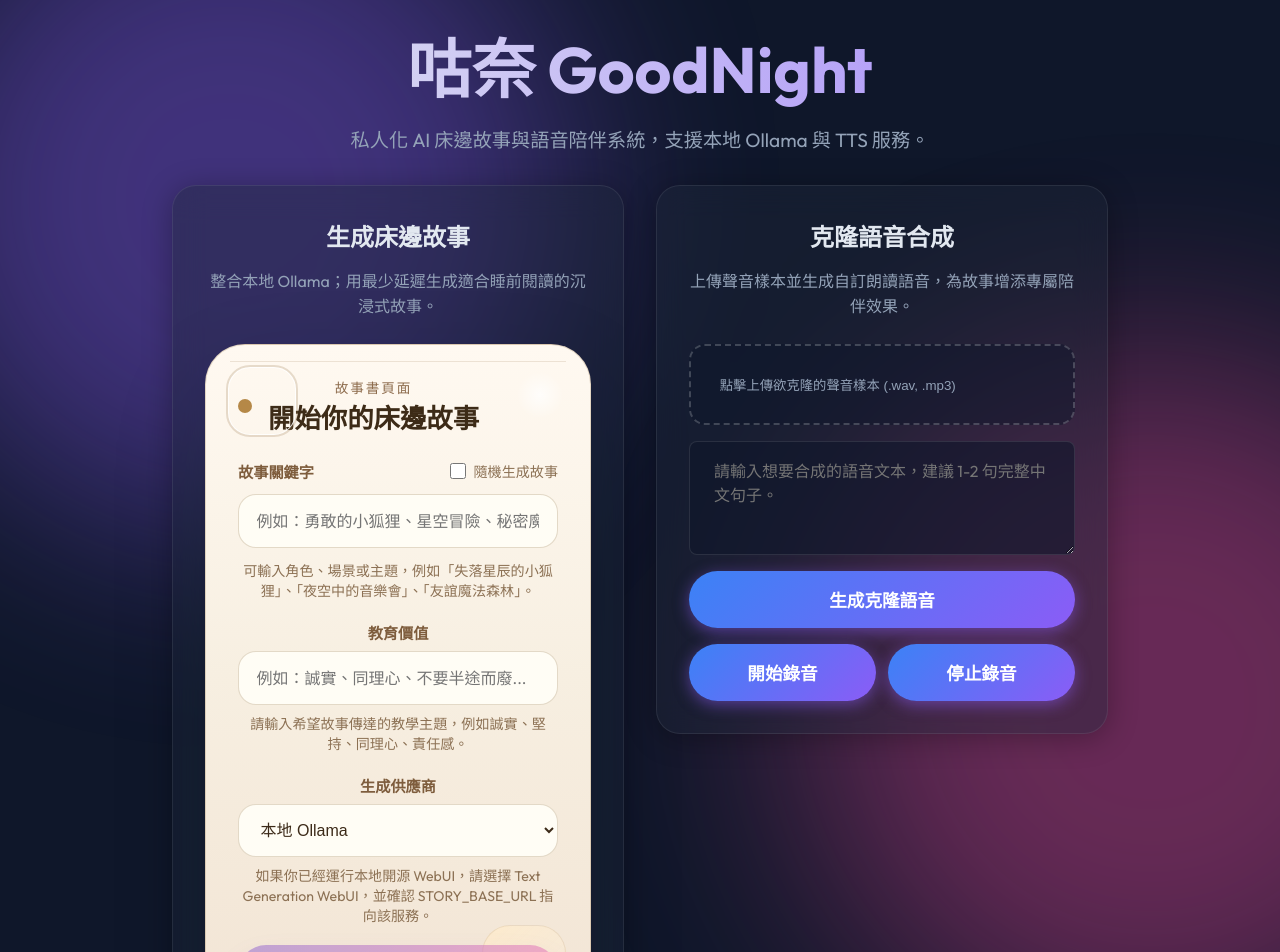
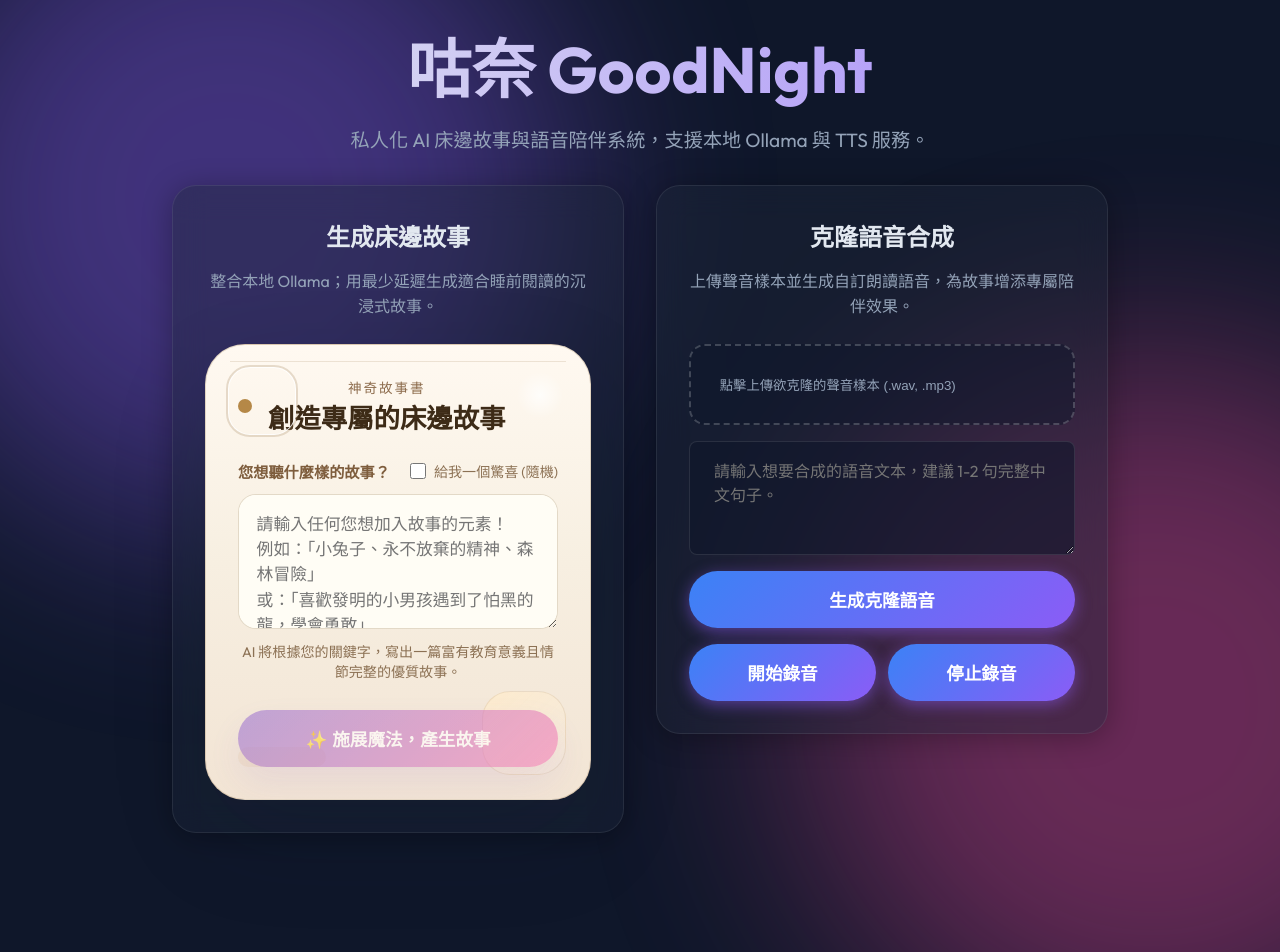
Before and after one commit to ziiyuu9/GN, a Next.js app: page / in a window 1280 px wide. Shown: the top 952 px of the page. After the commit the page ends 865 px from the top, so only its background shows below. Built offline with nearby package versions, Linux system fonts and the light colour scheme.

Commit message:
feat: simplify story generator UI to match Gemini Storybook style

```diff
--- a/src/app/api/generate-story/route.ts
+++ b/src/app/api/generate-story/route.ts
@@ -22,12 +22,17 @@ export async function POST(request: Request) {
 	}
 
 	try {
-		const { keyword, education, random } = await request.json();
+		const { keyword, random } = await request.json();
 
 		const randomKeywords = [
-			"夢幻星辰森林", "勇敢的小狐狸", "秘密魔法城堡", "月光海洋冒險",
-			"彩虹雲端音樂會", "友誼勇氣之旅", "夜間動物派對", "星空守護者",
-			"魔法糖果花園", "小小發明家的奇遇"
+			"一隻想飛的胖企鵝 友誼與勇氣 冰山探險",
+			"怕黑的小恐龍 學習面對恐懼 神秘星辰洞穴",
+			"不會魔法的精靈 發現自己的長處 魔法森林",
+			"愛生氣的紅雲 學習情緒管理 天空之城",
+			"常常半途而廢的小松鼠 堅持到底 收集過冬果實",
+			"喜歡分享的小蜜蜂 團隊合作與分享 彩虹花園",
+			"說了謊的小木偶 誠實的力量 歡樂馬戲團",
+			"迷路的星星 同理心與互相幫助 夜空尋家"
 		];
 
 		const effectiveKeyword =
@@ -39,25 +44,16 @@ export async function POST(request: Request) {
 			return NextResponse.json({ error: "Keyword is required" }, { status: 400, headers: corsHeaders });
 		}
 
-		const teachingHint = education?.trim()
-			? `故事中請自然傳達教育價值：「${education}」。`
-			: `故事中請自然傳達正向教學主題，例如「不能輕易放棄」「不要半途而廢」「要誠實」「要有同理心」「勇於承擔責任」。`;
+		const prompt = `你是一位專業的兒童睡前故事作家，專門為小朋友撰寫像 Google Gemini Storybook 那樣高品質、有教育意義且邏輯嚴謹的故事。
+現在有一位家長提供了以下關鍵字或主題：
+「${effectiveKeyword}」
 
-		const prompt = `你是一位專業兒童故事作家，請以關鍵字「${effectiveKeyword}」創作一個完整、合理且富有邏輯性的繁體中文睡前故事。故事要像 Google Gemini Storybook 一樣，並且必須：
-- 有清楚的劇情脈絡與因果關係
-- 角色擁有明確目標、情緒變化與成長
-- 事件間自然連接，不要突然跳轉或遺漏動機
-- 每個轉折都要推動故事前進，並帶出內心改變
+請根據上述家長給的提示，創作一個約 800-1000 字的繁體中文睡前故事。故事必須具備以下特點：
+1. 適合兒童：用語溫暖、生動、具象化，無任何暴力、恐怖或不適合兒童的情節。
+2. 邏輯與篇幅：故事需有明確的起、承、轉、合，不要草率結束。角色要有動機、遇到挑戰、內心產生變化並最終獲得成長。
+3. 教育意義：請將家長提供的關鍵字自然地融入情節中，如果家長有提到教育寓意（如不放棄、誠實、同理心），請在情節轉折與結尾處自然帶出這個正向價值觀，不要用說教的方式，而是讓主角親身體會。
 
-請分成四個段落，但僅輸出故事本身，不要寫出任何章節標題或說明：
-1. 起：介紹主角、陪伴角色、場景與願望或問題
-2. 承：描述主角遇到的挑戰、困難與內心掙扎
-3. 轉：刻畫主角採取行動、情緒變化與關鍵轉折
-4. 合：以溫暖、正向的方式解決問題，並留下自然的學習價值
-
-${teachingHint}
-
-如果關鍵字很簡短，請自動延展成具體且新穎的主角、場景與冒險。全文務必使用繁體中文，篇幅約 600 到 800 字，適合孩童睡前閱讀。不要出現任何寫作提示、AI 語句、格式說明或額外附註。`;
+請直接輸出故事內容，不需要給故事標題，不需要額外的問候語或註解。請確保段落分明，讓孩子聽了感到安心且充滿啟發。`;
 
 		const apiKey = process.env.GROQ_API_KEY || "";
 
@@ -70,8 +66,8 @@ ${teachingHint}
 			body: JSON.stringify({
 				model: "llama3-70b-8192",
 				messages: [{ role: "user", content: prompt }],
-				temperature: 0.75,
-				max_tokens: 1024,
+				temperature: 0.7,
+				max_tokens: 1500,
 				top_p: 0.9,
 				stream: false
 			}),
--- a/src/components/StoryGenerator.tsx
+++ b/src/components/StoryGenerator.tsx
@@ -5,8 +5,6 @@ import { useState } from "react";
 
 export function StoryGenerator() {
 	const [prompt, setPrompt] = useState("");
-	const [education, setEducation] = useState("");
-	const [provider, setProvider] = useState("ollama");
 	const [story, setStory] = useState("");
 	const [isGenerating, setIsGenerating] = useState(false);
 	const [error, setError] = useState("");
@@ -15,7 +13,7 @@ export function StoryGenerator() {
 	const handleGenerate = async (e: React.FormEvent) => {
 		e.preventDefault();
 		if (!useRandom && !prompt.trim()) {
-			setError("請輸入故事關鍵字或啟用隨機生成。\uD83C\uDF81");
+			setError("請輸入故事關鍵字或啟用隨機生成。🎁");
 			return;
 		}
 
@@ -27,7 +25,7 @@ export function StoryGenerator() {
 			const res = await fetch("/api/generate-story", {
 				method: "POST",
 				headers: { "Content-Type": "application/json" },
-				body: JSON.stringify({ keyword: prompt, education, provider, random: useRandom }),
+				body: JSON.stringify({ keyword: prompt, random: useRandom }),
 			});
 
 			const data = await res.json();
@@ -127,10 +125,10 @@ export function StoryGenerator() {
 					<div style={{ width: "14px", height: "14px", borderRadius: "50%", background: "#b58847" }} />
 					<div>
 						<div style={{ color: "#8d6c4d", fontSize: "0.85rem", letterSpacing: "0.14em", textTransform: "uppercase" }}>
-							故事書頁面
+							神奇故事書
 						</div>
 						<div style={{ fontSize: "1.65rem", fontWeight: 700, color: "#3d2b17" }}>
-							開始你的床邊故事
+							創造專屬的床邊故事
 						</div>
 					</div>
 				</div>
@@ -142,7 +140,7 @@ export function StoryGenerator() {
 					<div style={{ display: "grid", gap: "0.75rem" }}>
 						<div style={{ display: "flex", justifyContent: "space-between", alignItems: "center", gap: "1rem" }}>
 							<span style={{ color: "#7e5d3d", fontSize: "0.95rem", fontWeight: 600 }}>
-								故事關鍵字
+								您想聽什麼樣的故事？
 							</span>
 							<label style={{ display: "flex", alignItems: "center", gap: "0.5rem", margin: 0 }}>
 								<input
@@ -155,13 +153,12 @@ export function StoryGenerator() {
 									style={{ width: "1rem", height: "1rem" }}
 								/>
 								<span style={{ color: "#8c7154", fontSize: "0.88rem" }}>
-									隨機生成故事
+									給我一個驚喜 (隨機)
 								</span>
 							</label>
 						</div>
-						<input
-							type="text"
-							placeholder={useRandom ? "系統將自動選擇故事主題" : "例如：勇敢的小狐狸、星空冒險、秘密魔法森林..."}
+						<textarea
+							placeholder={useRandom ? "系統將自動為您挑選一個精美的故事主題..." : "請輸入任何您想加入故事的元素！\n例如：「小兔子、永不放棄的精神、森林冒險」\n或：「喜歡發明的小男孩遇到了怕黑的龍，學會勇敢」"}
 							value={prompt}
 							onChange={(e) => {
 								setPrompt(e.target.value);
@@ -171,6 +168,7 @@ export function StoryGenerator() {
 							}}
 							disabled={isGenerating || useRandom}
 							aria-label="故事關鍵字"
+							rows={4}
 							style={{
 								width: "100%",
 								padding: "1rem 1.1rem",
@@ -178,75 +176,16 @@ export function StoryGenerator() {
 								border: "1px solid rgba(156, 121, 80, 0.28)",
 								background: useRandom ? "#f3efe6" : "#fffdf5",
 								color: "#3c2a18",
-								fontSize: "1rem",
+								fontSize: "1.05rem",
+								lineHeight: "1.5",
 								boxSizing: "border-box",
+								resize: "vertical",
 							}}
 						/>
 						<span style={{ color: "#8c7154", fontSize: "0.88rem" }}>
-							可輸入角色、場景或主題，例如「失落星辰的小狐狸」、「夜空中的音樂會」、「友誼魔法森林」。
+							AI 將根據您的關鍵字，寫出一篇富有教育意義且情節完整的優質故事。
 						</span>
 					</div>
-
-					<label style={{ display: "grid", gap: "0.5rem" }}>
-						<span style={{ color: "#7e5d3d", fontSize: "0.95rem", fontWeight: 600 }}>
-							教育價值
-						</span>
-						<input
-							type="text"
-							placeholder="例如：誠實、同理心、不要半途而廢..."
-							value={education}
-							onChange={(e) => {
-								setEducation(e.target.value);
-								if (error) {
-									setError("");
-								}
-							}}
-							disabled={isGenerating}
-							aria-label="教育價值"
-							style={{
-								width: "100%",
-								padding: "1rem 1.1rem",
-								borderRadius: "18px",
-								border: "1px solid rgba(156, 121, 80, 0.28)",
-								background: "#fffdf5",
-								color: "#3c2a18",
-								fontSize: "1rem",
-								boxSizing: "border-box",
-							}}
-						/>
-						<span style={{ color: "#8c7154", fontSize: "0.88rem" }}>
-							請輸入希望故事傳達的教學主題，例如誠實、堅持、同理心、責任感。
-						</span>
-					</label>
-
-					<label style={{ display: "grid", gap: "0.5rem" }}>
-						<span style={{ color: "#7e5d3d", fontSize: "0.95rem", fontWeight: 600 }}>
-							生成供應商
-						</span>
-						<select
-							value={provider}
-							onChange={(e) => setProvider(e.target.value)}
-							disabled={isGenerating}
-							style={{
-								width: "100%",
-								padding: "1rem 1.1rem",
-								borderRadius: "18px",
-								border: "1px solid rgba(156, 121, 80, 0.28)",
-								background: "#fffdf5",
-								color: "#3c2a18",
-								fontSize: "1rem",
-								boxSizing: "border-box",
-							}}
-						>
-							<option value="ollama">本地 Ollama</option>
-							<option value="text-generation-webui">
-								Text Generation WebUI（開源）
-							</option>
-						</select>
-						<span style={{ color: "#8c7154", fontSize: "0.88rem" }}>
-							如果你已經運行本地開源 WebUI，請選擇 Text Generation WebUI，並確認 STORY_BASE_URL 指向該服務。
-						</span>
-					</label>
 
 					<button
 						type="submit"
@@ -258,13 +197,14 @@ export function StoryGenerator() {
 							padding: "1rem 2rem",
 							borderRadius: "999px",
 							cursor: isGenerating || (!useRandom && !prompt.trim()) ? "not-allowed" : "pointer",
-							fontSize: "1rem",
+							fontSize: "1.1rem",
 							fontWeight: 700,
 							boxShadow: "0 16px 32px rgba(155, 118, 209, 0.22)",
 							transition: "transform 0.2s ease, box-shadow 0.2s ease",
+							marginTop: "0.5rem"
 						}}
 					>
-						{isGenerating ? "生成中..." : "開始說故事"}
+						{isGenerating ? "正在為您編織故事..." : "✨ 施展魔法，產生故事"}
 					</button>
 				</form>
 
@@ -291,7 +231,7 @@ export function StoryGenerator() {
 						border: "1px solid rgba(167, 128, 88, 0.2)",
 						borderRadius: "42px",
 						boxShadow: "0 32px 90px rgba(15, 23, 42, 0.14)",
-						padding: "2rem",
+						padding: "2.5rem 3rem",
 						color: "#3c2f20",
 						fontFamily: "Georgia, 'Times New Roman', serif",
 						lineHeight: 1.95,
@@ -347,15 +287,15 @@ export function StoryGenerator() {
 							background: "rgba(255, 235, 205, 0.35)",
 						}}
 					/>
-					<div style={{ display: "flex", justifyContent: "space-between", alignItems: "center", marginBottom: "1.25rem" }}>
-						<div style={{ color: "#8d6b4b", fontSize: "0.9rem", letterSpacing: "0.12em", textTransform: "uppercase" }}>
-							床邊故事書
+					<div style={{ display: "flex", justifyContent: "space-between", alignItems: "center", marginBottom: "1.5rem" }}>
+						<div style={{ color: "#8d6b4b", fontSize: "0.95rem", letterSpacing: "0.12em", textTransform: "uppercase", fontWeight: 600 }}>
+							📖 床邊故事書
 						</div>
-						<div style={{ color: "#b08a5f", fontSize: "0.85rem" }}>
-							每次都是新的溫暖冒險
+						<div style={{ color: "#b08a5f", fontSize: "0.9rem" }}>
+							為您專屬生成
 						</div>
 					</div>
-					<div style={{ whiteSpace: "pre-wrap", textIndent: "1.4em" }}>{story}</div>
+					<div style={{ whiteSpace: "pre-wrap", textIndent: "2em", fontSize: "1.1rem" }}>{story}</div>
 				</motion.div>
 			)}
 		</div>
```
